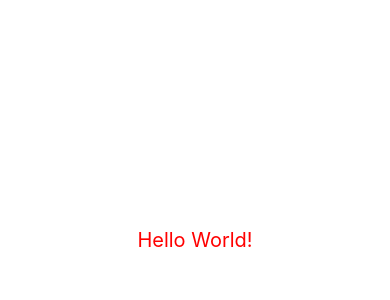
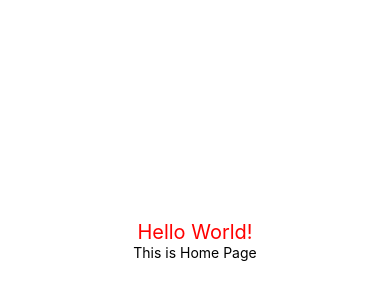
Before and after one commit to hamza-aamir-1/firstapp, a React Native app: screen / in a window 390 px wide. Shown: the part 182-482 px from the top of the page. Built offline with nearby package versions, Linux system fonts and the light colour scheme.

Commit message:
folder structure

```diff
--- a/App.js
+++ b/App.js
@@ -1,10 +1,12 @@
 import { View, Text, StyleSheet } from 'react-native'
 import React from 'react'
+import Home from './src/screens/frontend/Home/Home'
 
 const App = () => {
   return (
     <View style={styles.sectionContainer}>
       <Text style={styles.textClr}>Hello World!</Text>
+      <Home />
     </View>
   )
 }
--- /dev/null
+++ b/src/screens/frontend/Home/Home.js
@@ -0,0 +1,12 @@
+import { View, Text } from 'react-native'
+import React from 'react'
+
+const Home = () => {
+  return (
+    <View>
+      <Text>This is Home Page</Text>
+    </View>
+  )
+}
+
+export default Home
```
